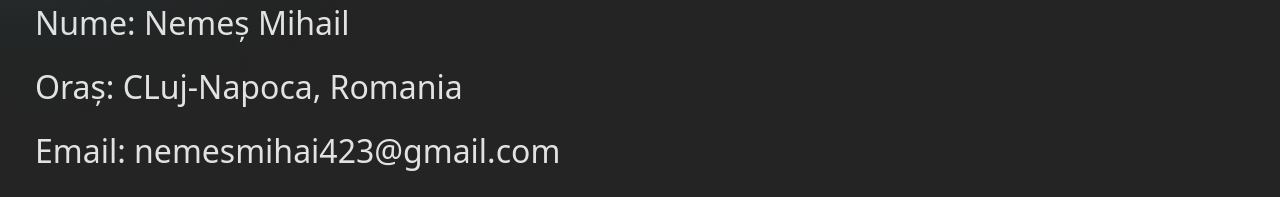
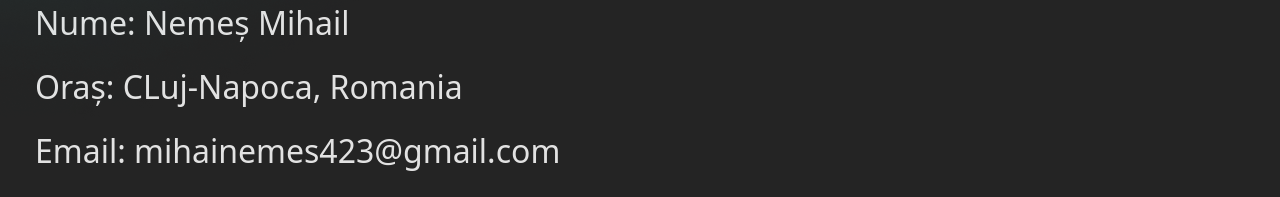
Before and after one commit to mihainemes423/CVsite, a React (Vite) app: page / in a window 1280 px wide. Shown: the part 1020-1217 px from the top of the page. Built offline with nearby package versions, Linux system fonts and the light colour scheme; a web font is replaced by a local one.

Commit message:
changed email

```diff
--- a/src/Body.css
+++ b/src/Body.css
@@ -24,7 +24,7 @@
   }
 
   .body-image {
-    width: 30px;
+    width: auto;
     height: auto;
     border-radius: 8px;
     object-fit: cover;
--- a/src/Body.jsx
+++ b/src/Body.jsx
@@ -18,8 +18,8 @@ export default function Body() {
             <h3>Informații personale</h3>
             <p>Nume: Nemeș Mihail</p>
             <p>Oraș: CLuj-Napoca, Romania</p>
-            <p>Email: nemesmihai423@gmail.com</p>
-            <div style={{ display: "flex", gap: "20px" }}>
+            <p>Email: mihainemes423@gmail.com</p>
+            <div style={{display: "inline-flex", gap: "20px" }}>
               <RedirectButton
                 url="https://www.linkedin.com/in/mihail-neme%C8%99-0291a0328/"
                 text="LinkedIn"
```
